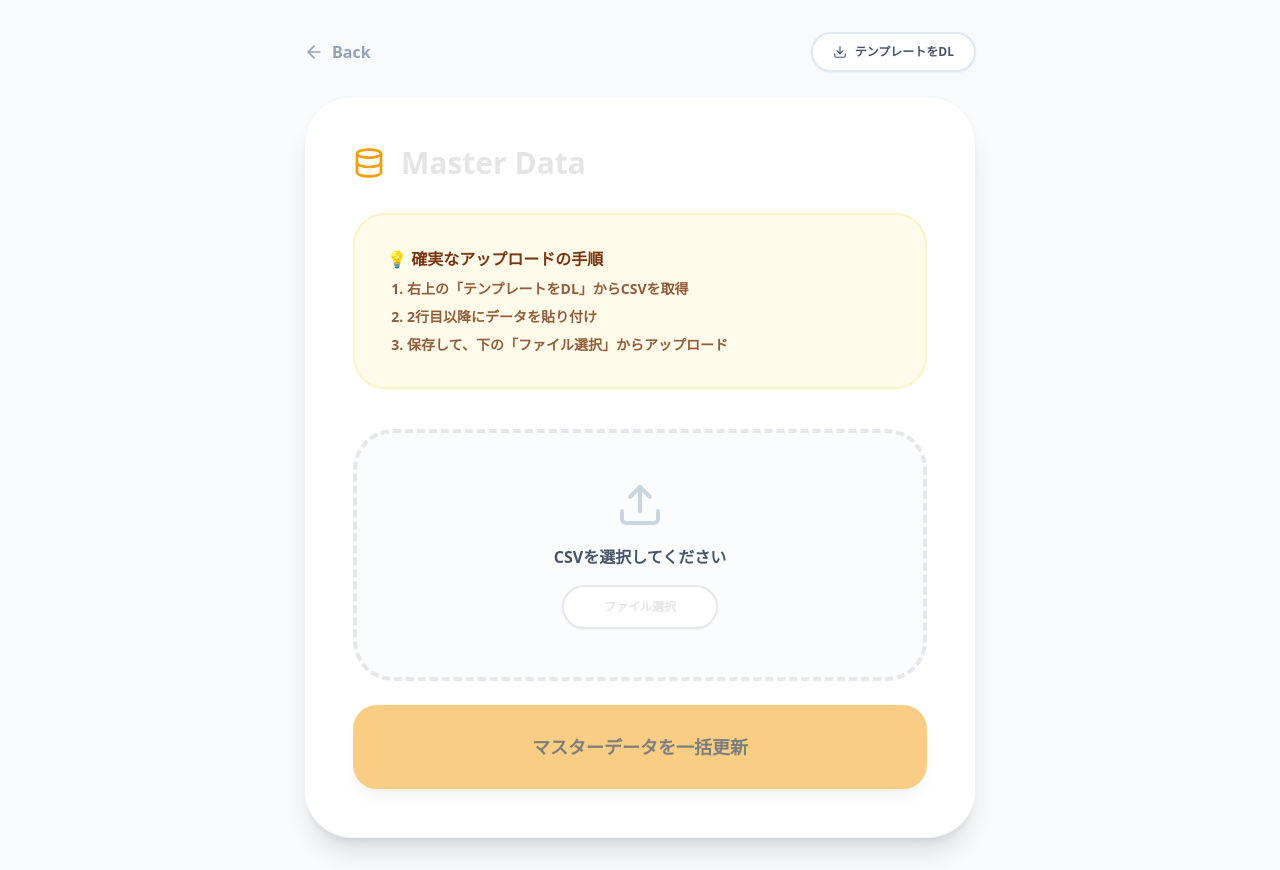
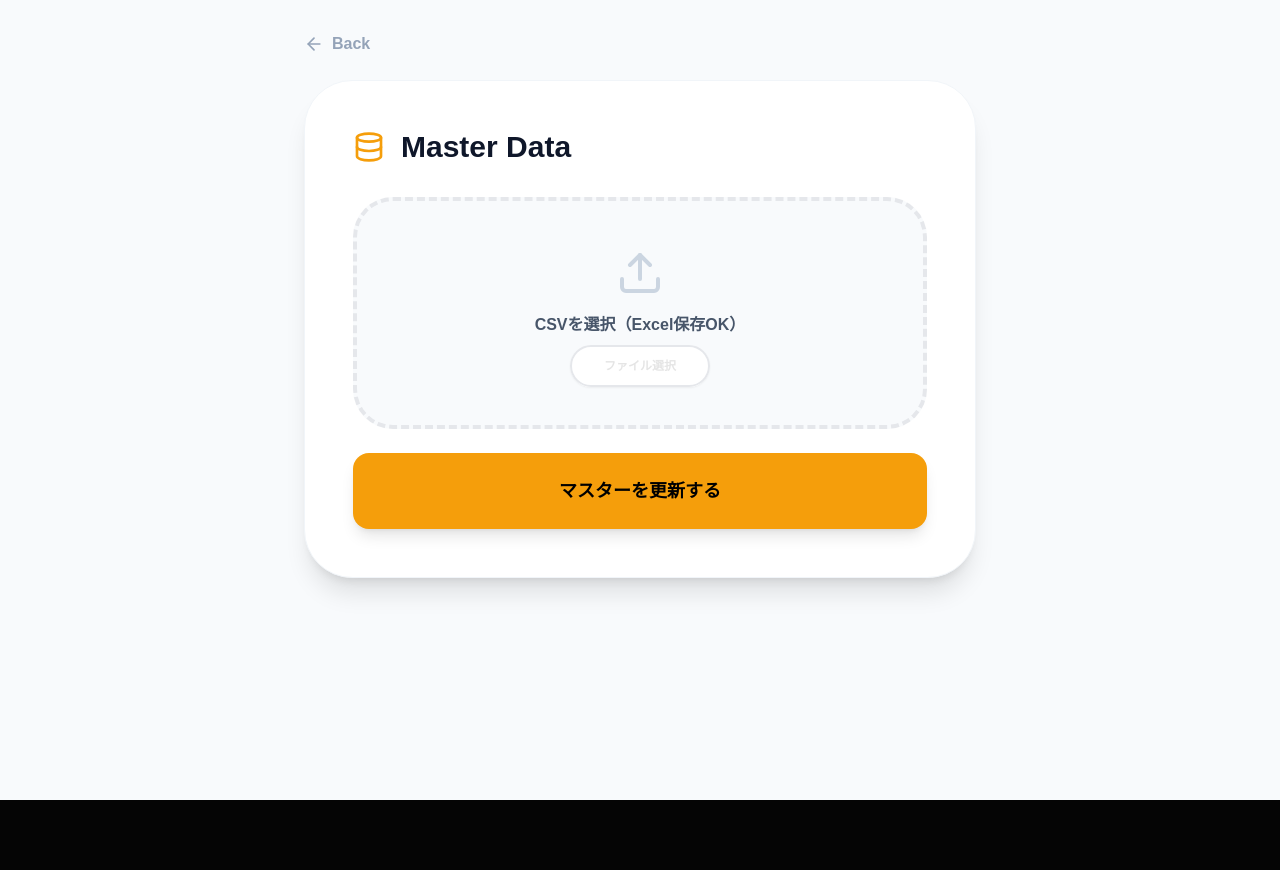
Before and after one commit to takatam-cyber/my-wine-menu, a Next.js app: page /admin/master in a window 1280 px wide. After the commit the page ends 800 px from the top, so only its background shows below. Built offline with nearby package versions, Linux system fonts and the light colour scheme.

Commit message:
Update page.tsx

```diff
--- a/app/admin/master/page.tsx
+++ b/app/admin/master/page.tsx
@@ -1,4 +1,6 @@
 "use client";
+export const runtime = 'edge'; // Cloudflareにはこれが必須！
+
 import { useState } from 'react';
 import { useRouter } from 'next/navigation';
 import { Upload, Database, CheckCircle2, AlertCircle, ArrowLeft, Loader2, Download } from 'lucide-react';
@@ -13,60 +15,40 @@ export default function MasterAdmin() {
   const handleUpload = async () => {
     if (!file) return;
     setUploading(true);
-    setStatus('idle');
     const formData = new FormData();
     formData.append('file', file);
-    try {
     const res = await fetch('/api/master/bulk', { method: 'POST', body: formData });
     const result = await res.json();
     if (res.ok) {
       setStatus('success');
-        setMsg(`${result.count}件のワインデータを正常に同期しました！`);
+      setMsg(`${result.count}件同期完了`);
     } else {
       setStatus('error');
-        setMsg(result.error || "データの取り込みに失敗しました。");
+      setMsg(result.error);
     }
-    } catch (e: any) {
-      setStatus('error');
-      setMsg("通信エラー: " + e.message);
-    } finally {
     setUploading(false);
-    }
   };
 
   return (
-    <div className="min-h-screen bg-slate-50 p-8 font-sans">
-      <div className="max-w-2xl mx-auto space-y-6">
-        <div className="flex justify-between items-center text-left">
-          <button onClick={() => router.push('/admin')} className="flex items-center gap-2 font-bold text-slate-400 hover:text-slate-600 transition-colors">
+    <div className="min-h-screen bg-slate-50 p-8">
+      <div className="max-w-2xl mx-auto space-y-6 text-left">
+        <button onClick={() => router.push('/admin')} className="flex items-center gap-2 font-bold text-slate-400">
           <ArrowLeft size={20}/> Back
         </button>
-          <a href="/api/master/template" className="flex items-center gap-2 bg-white px-5 py-2.5 rounded-full text-xs font-black border-2 border-slate-200 hover:bg-slate-50 transition-all text-slate-600 shadow-sm">
-            <Download size={14}/> テンプレートをDL
-          </a>
+        <div className="bg-white rounded-[3rem] p-12 shadow-xl border border-slate-100">
+          <h1 className="text-3xl font-black mb-8 flex items-center gap-4 text-slate-900"><Database className="text-amber-500" size={32}/> Master Data</h1>
+          <div className="border-4 border-dashed rounded-[2.5rem] p-12 text-center bg-slate-50">
+            <Upload className="mx-auto text-slate-300 mb-4" size={48}/>
+            <p className="font-bold text-slate-600 mb-4">{file ? file.name : "CSVを選択（Excel保存OK）"}</p>
+            <input type="file" accept=".csv" onChange={e => setFile(e.target.files?.[0] || null)} className="hidden" id="csv" />
+            <label htmlFor="csv" className="px-8 py-3 bg-white border-2 rounded-full font-black text-xs cursor-pointer shadow-sm">ファイル選択</label>
           </div>
-        <div className="bg-white rounded-[3rem] p-12 shadow-xl border border-slate-100 text-left">
-          <h1 className="text-3xl font-black mb-8 flex items-center gap-4"><Database className="text-amber-500" size={32}/> Master Data</h1>
-          <div className="bg-amber-50 border-2 border-amber-100 rounded-[2rem] p-8 mb-10 text-sm text-amber-900">
-            <p className="font-black mb-2 text-base">💡 確実なアップロードの手順</p>
-            <ol className="list-decimal ml-5 space-y-2 font-bold opacity-80">
-              <li>右上の「テンプレートをDL」からCSVを取得</li>
-              <li>2行目以降にデータを貼り付け</li>
-              <li>保存して、下の「ファイル選択」からアップロード</li>
-            </ol>
-          </div>
-          <div className="border-4 border-dashed rounded-[2.5rem] p-12 text-center bg-slate-50/50 hover:border-amber-200 transition-colors">
-            <Upload className="mx-auto text-slate-300 mb-4" size={48}/>
-            <p className="font-bold text-slate-600">{file ? file.name : "CSVを選択してください"}</p>
-            <input type="file" accept=".csv" onChange={(e) => setFile(e.target.files?.[0] || null)} className="hidden" id="csv" />
-            <label htmlFor="csv" className="mt-4 inline-block px-10 py-3 bg-white border-2 rounded-full font-black text-xs cursor-pointer hover:bg-black hover:text-white transition-all shadow-sm">ファイル選択</label>
-          </div>
-          <button onClick={handleUpload} disabled={!file || uploading} className="w-full mt-6 py-7 bg-amber-500 text-black rounded-[1.5rem] font-black text-lg disabled:opacity-50 flex items-center justify-center gap-3 shadow-lg hover:bg-amber-400 transition-all">
-            {uploading ? <Loader2 className="animate-spin" /> : "マスターデータを一括更新"}
+          <button onClick={handleUpload} disabled={!file || uploading} className="w-full mt-6 py-6 bg-amber-500 text-black rounded-2xl font-black text-lg shadow-lg">
+            {uploading ? <Loader2 className="animate-spin mx-auto" /> : "マスターを更新する"}
           </button>
           {status !== 'idle' && (
-            <div className={`mt-6 p-6 rounded-2xl font-bold flex items-center gap-3 ${status === 'success' ? 'bg-emerald-50 text-emerald-700 border border-emerald-100' : 'bg-red-50 text-red-700 border border-red-100'}`}>
-              {status === 'success' ? <CheckCircle2/> : <AlertCircle/>} {msg}
+             <div className={`mt-6 p-4 rounded-xl font-bold flex items-center gap-2 ${status === 'success' ? 'bg-emerald-50 text-emerald-700' : 'bg-red-50 text-red-700'}`}>
+               {status === 'success' ? <CheckCircle2 size={18}/> : <AlertCircle size={18}/>} {msg}
              </div>
           )}
         </div>
```
Lines whose indentation alone changed are shown as unchanged.
